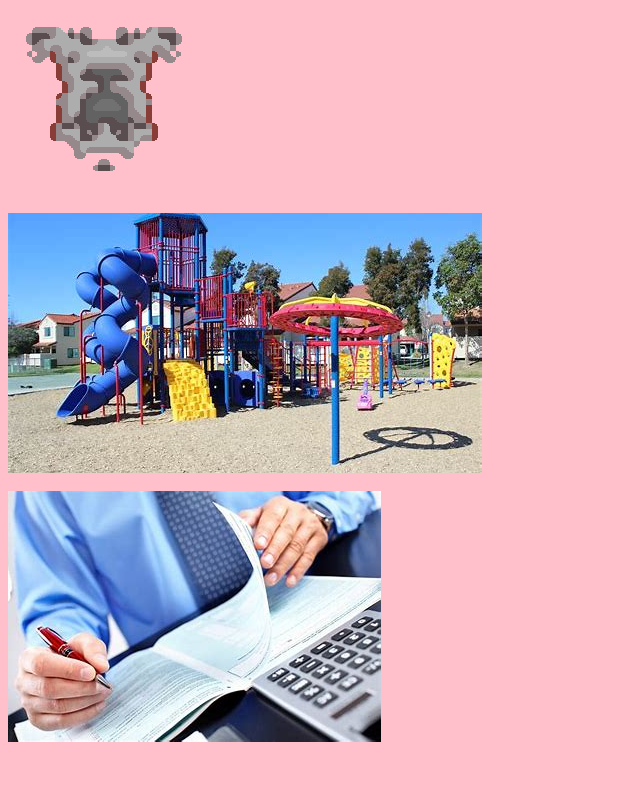
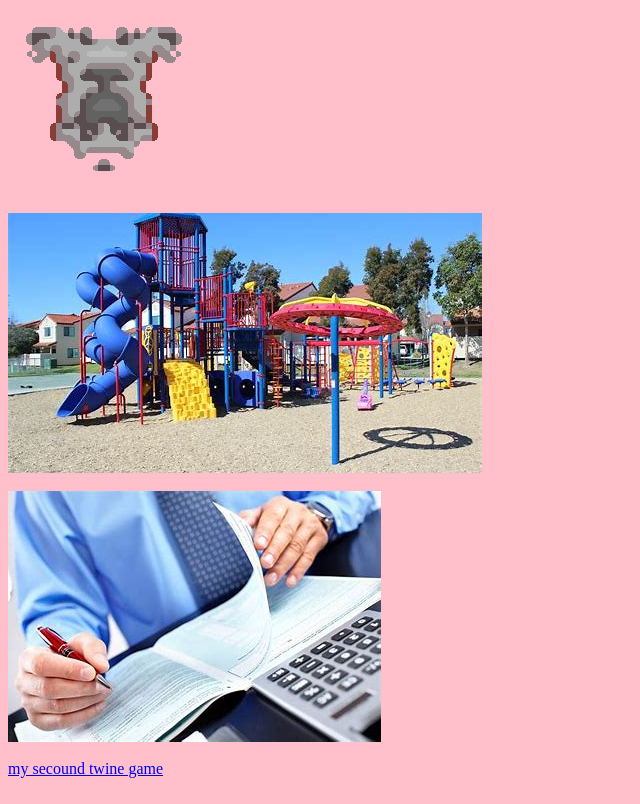
Before and after one commit to Joshwightman/queernarratives, a plain HTML site: page index.html in a window 1280 px wide. Shown: the part 486-1290 px from the top of the page, without its empty margins (0-640 px from the left). Before the commit the page ends 1254 px from the top, so only its background shows below. Drawn offline with Linux system fonts and the light colour scheme.

Commit message:
Update index.html

```diff
--- a/index.html
+++ b/index.html
@@ -31,5 +31,7 @@ hello world. my name is josh<br>
     <br><br>
         <img src="https://joshwightman.github.io/queernarratives/images/accounting.jpg">
     <br><br>
+        <a href="https://joshwightman.github.io/queernarratives/lifestory.html">my secound twine game</a>
+    <br><br>
   </body>
 </html>
```
